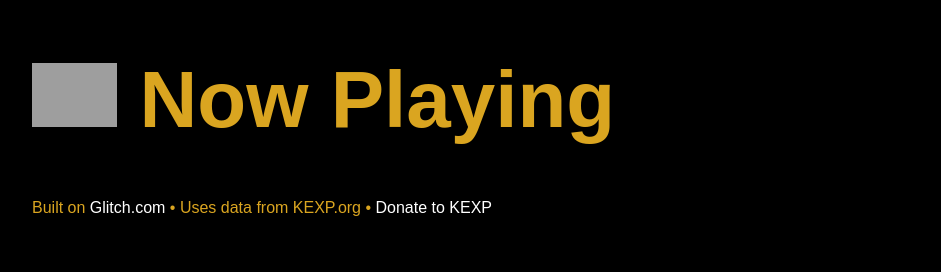
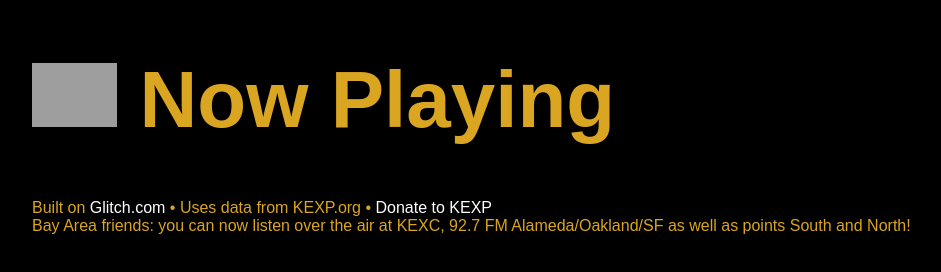
Before and after one commit to emceeaich/kexp-now-playing, a website: page views/index.html in a window 1280 px wide. Shown: the whole page, without its empty margins (8-949 px from the left). Drawn offline with nearby package versions, Linux system fonts and the light colour scheme; no server answers; grey boxes are pictures that could not be loaded; a web font is replaced by a local one.

Commit message:
🐏⚾️ Checkpoint ./package.json:138322/12 ./views/index.html:138322/521

```diff
--- a/package.json
+++ b/package.json
@@ -21,6 +21,7 @@
     "music",
     "streaming",
     "kexp",
+    "kexc",
     "public radio"
   ]
 }
--- a/views/index.html
+++ b/views/index.html
@@ -28,6 +28,8 @@
         <li>Uses data from KEXP.org</li>
         <li><a href="https://kexp.org/donate">Donate to KEXP</a></li>
       </ul>
+      <li>Bay Area friends: you can now listen over the air at KEXC, 92.7 FM Alameda/Oakland/SF as well as points South and North!</li>
+
     </div>
     <script src="https://code.jquery.com/jquery-2.2.4.min.js"></script>
     <script src="/client.js"></script>
```
